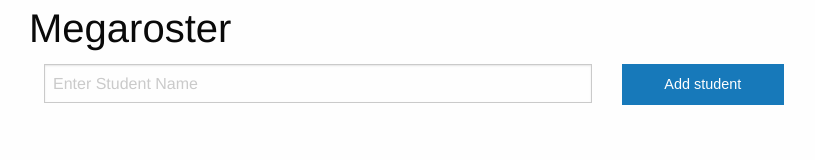
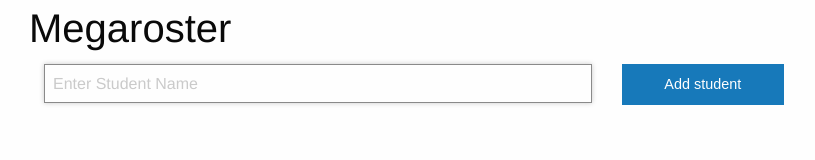
Before and after one commit to jbgoldstein/MegaRoster, a plain HTML site: page index.html in a window 1280 px wide. Shown: the whole page, without its empty margins (226-1041 px from the left). Drawn offline with Linux system fonts and the light colour scheme.

Commit message:
Add autofocus and required

```diff
--- a/index.html
+++ b/index.html
@@ -16,8 +16,11 @@
                 <form id="new-student">
                     <div class = "small-9 columns">
                         <input type = "text"
-                        name = "studentName"
-                        placeholder="Enter Student Name">
+                         name = "studentName"
+                         placeholder="Enter Student Name"
+                         autofocus
+                         required
+                        >
                     </div>
                     <div class = "small-3 columns">
                         <button type="submit"
```
